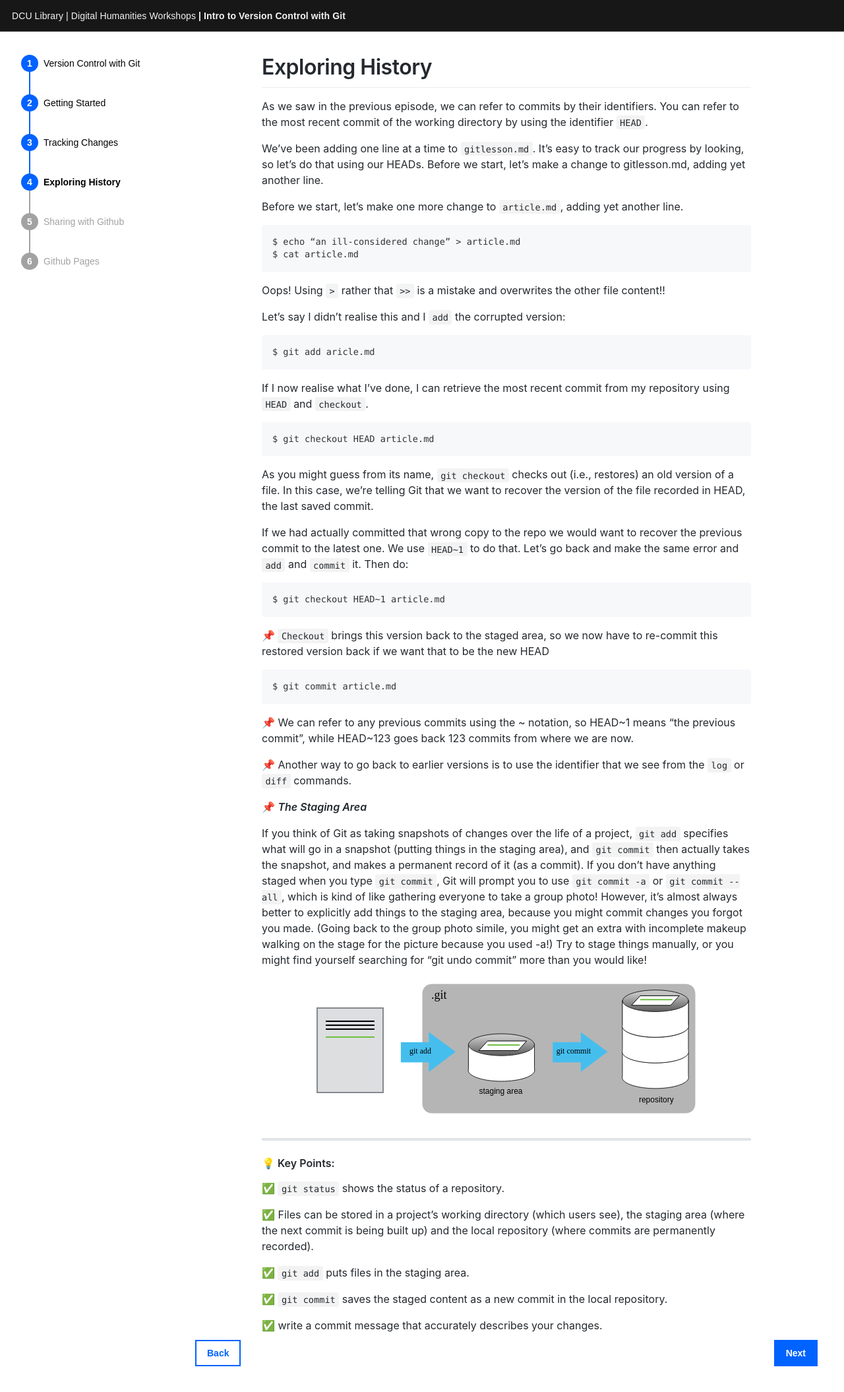
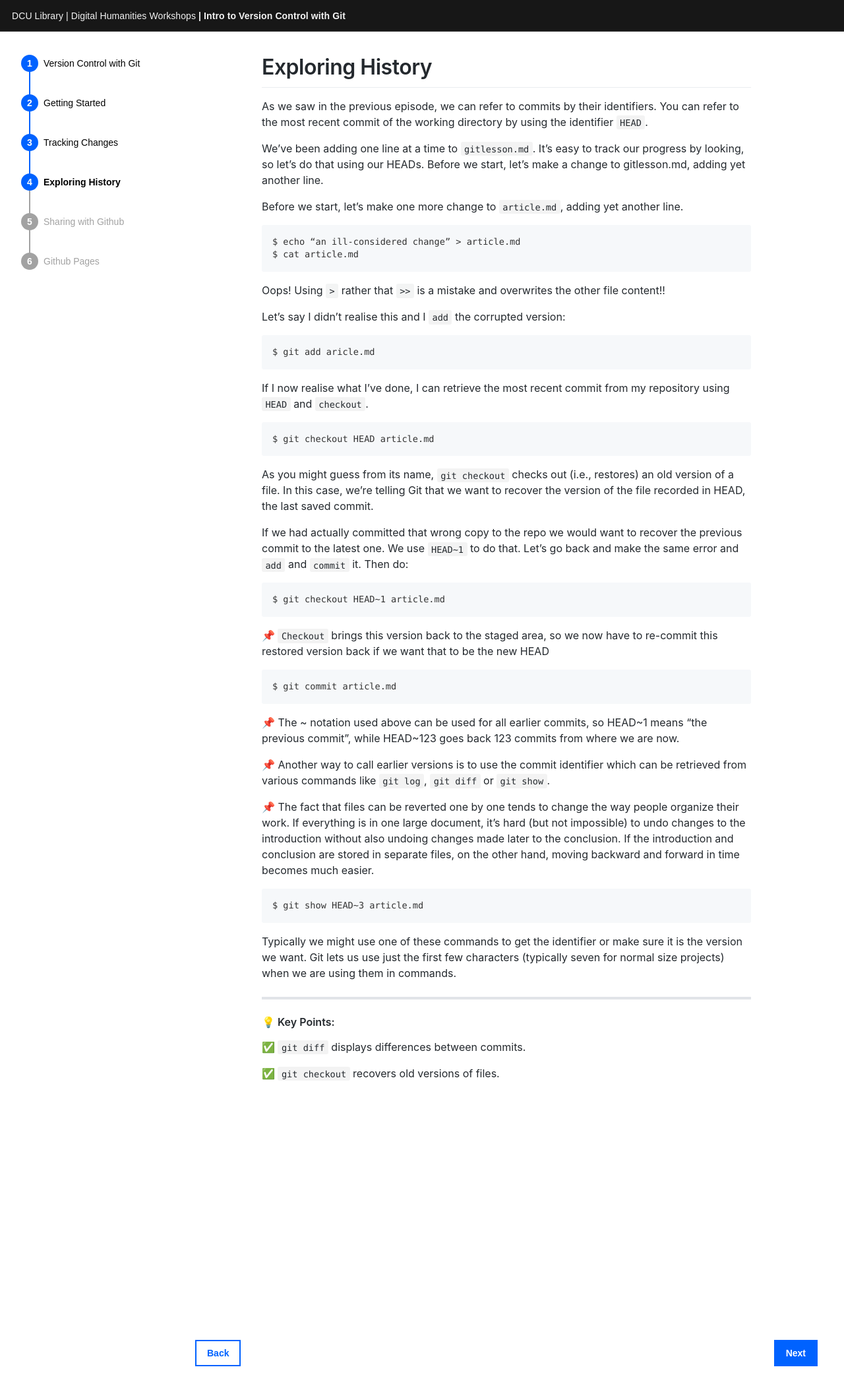
Before and after one commit to liamodwyer/github-pages, a Jekyll site: the page built from _workshop/exploring-history.md, in a window 1280 px wide. Shown: the top 2110 px of the page at 66% size. Built offline with Jekyll 4.4.1, drawn with Linux system fonts in a browser that asks for light colours; some web fonts are replaced.

Commit message:
Edit tracking-changes.md and clean exploring-history.md

````diff
--- a/_workshop/exploring-history.md
+++ b/_workshop/exploring-history.md
@@ -26,38 +26,32 @@ $ git checkout HEAD article.md
 As you might guess from its name, `git checkout` checks out (i.e., restores) an old version of a file. In this case, we’re telling Git that we want to recover the version of the file recorded in HEAD, the last saved commit.
 
 If we had actually committed that wrong copy to the repo we would want to recover the previous commit to the latest one. We use `HEAD~1` to do that. Let’s go back and make the same error and `add` and `commit` it. Then do:
+
 ```
 $ git checkout HEAD~1 article.md
 ```
+
 📌 `Checkout` brings this version back to the staged area, so we now have to re-commit this restored version back if we want that to be the new HEAD
+
 ```
 $ git commit article.md
 ```
 
-📌 We can refer to any previous commits using the ~ notation, so HEAD~1 means “the previous commit”, while HEAD~123 goes back 123 commits from where we are now.
+📌 The ~ notation used above can be used for all earlier commits, so HEAD~1 means “the previous commit”, while HEAD~123 goes back 123 commits from where we are now.
 
-📌 Another way to go back to earlier versions is to use the identifier that we see from the `log` or `diff` commands.
+📌 Another way to call earlier versions is to use the commit identifier which can be retrieved from various commands like `git log`, `git diff` or `git show`.
 
+📌 The fact that files can be reverted one by one tends to change the way people organize their work. If everything is in one large document, it’s hard (but not impossible) to undo changes to the introduction without also undoing changes made later to the conclusion. If the introduction and conclusion are stored in separate files, on the other hand, moving backward and forward in time becomes much easier.
 
-📌 __*The Staging Area*__
+```
+$ git show HEAD~3 article.md
+```
 
-If you think of Git as taking snapshots of changes over the life of a project, `git add` specifies what will go in a snapshot (putting things in the staging area), and `git commit` then actually takes the snapshot, and makes a permanent record of it (as a commit). If you don’t have anything staged when you type `git commit`, Git will prompt you to use `git commit -a` or `git commit --all`, which is kind of like gathering everyone to take a group photo! However, it’s almost always better to explicitly add things to the staging area, because you might commit changes you forgot you made. (Going back to the group photo simile, you might get an extra with incomplete makeup walking on the stage for the picture because you used -a!) Try to stage things manually, or you might find yourself searching for “git undo commit” more than you would like!
-
-<p align="center">
-  <img src="./assets/images/git-staging-area.svg">
-</p>
-
-
+Typically we might use one of these commands to get the identifier or make sure it is the version we want.  Git lets us use just the first few characters (typically seven for normal size projects) when we are using them in commands.
 
 ***
 #### 💡 Key Points:
 
-✅ `git status` shows the status of a repository.
+✅ `git diff` displays differences between commits.
 
-✅ Files can be stored in a project’s working directory (which users see), the staging area (where the next commit is being built up) and the local repository (where commits are permanently recorded).
-
-✅ `git add` puts files in the staging area.
-
-✅ `git commit` saves the staged content as a new commit in the local repository.
-
-✅ write a commit message that accurately describes your changes.
+✅ `git checkout` recovers old versions of files.
````
Also changed, not shown: _workshop/tracking-changes.md (+3 -20 lines).
